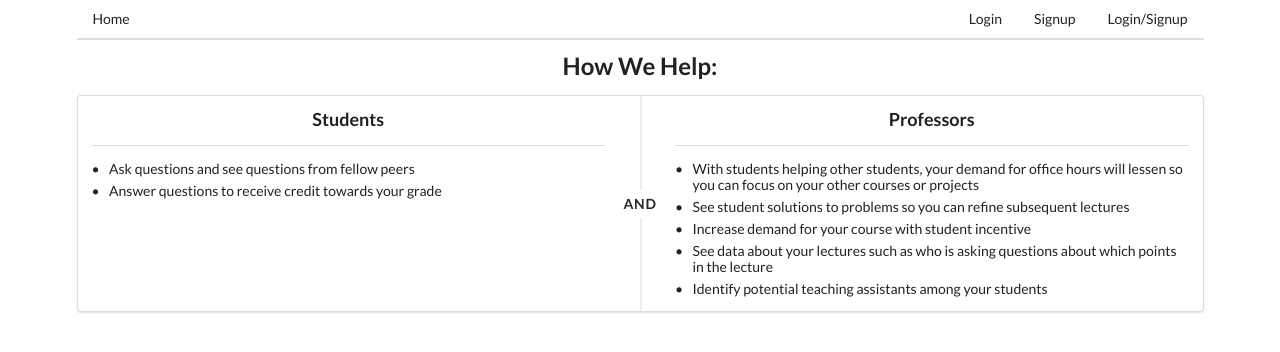
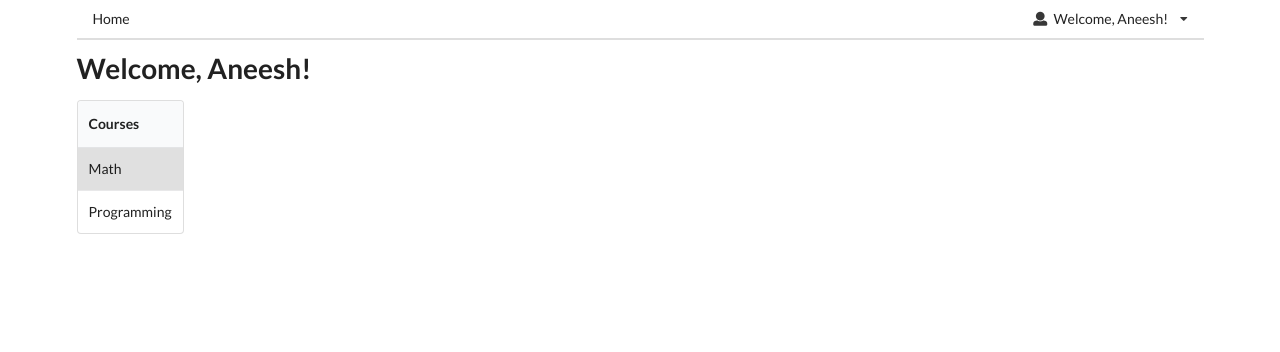
Before and after one commit to MLH-Sprint-1/mlh-sprint-1, a React (Create React App) app in the folder client/: page / in a window 1280 px wide. Shown: the top 352 px of the page. Built offline with nearby package versions, Linux system fonts and the light colour scheme.

Commit message:
Create Course List

```diff
--- a/client/src/components/App.js
+++ b/client/src/components/App.js
@@ -10,7 +10,7 @@ import Signin from './SignIn/Signin';
 const App = () => {
 
     // state for if user is logged in (initially set to false)
-    const [isLoggedIn, setIsLoggedIn] = useState(false);
+    const [isLoggedIn, setIsLoggedIn] = useState(true);
 
     // log in (also applies to signing up)
     const logIn = () => {
--- /dev/null
+++ b/client/src/components/Content/Course.js
@@ -0,0 +1,35 @@
+import React from 'react';
+
+const Course = ({ courseList, courseSelected, selectCourse }) => {
+
+    const courseElems = courseList.map(course => {
+        return (
+            <tr
+                key={course}
+                className={course===courseSelected ? 'active' : ''}
+                onClick={() => selectCourse(course)}
+                style={{'cursor': 'pointer'}}
+            >
+                <td>{course}</td>
+            </tr>
+        )
+    })
+    return (
+        <div>
+            <table className="ui collapsing celled table">
+                <thead>
+                    <tr>
+                        <th>
+                            Courses
+                        </th>
+                    </tr>
+                </thead>
+                <tbody>
+                    {courseElems}
+                </tbody>
+            </table>
+        </div>
+    );
+};
+
+export default Course;
--- a/client/src/components/Content/User.js
+++ b/client/src/components/Content/User.js
@@ -1,9 +1,20 @@
-import React from 'react';
+import React, { useState } from 'react';
+import Course from './Course';
 
 const User = () => {
+
+    // state for courses
+    const courses = ['Math', 'Programming'];
+    const [courseSelected, setCourseSelected] = useState(courses[0]);
+    // function to select course
+    const selectCourse = (course) => {
+        setCourseSelected(course);
+    };
+
     return (
         <div>
-            YOU ARE LOGGED IN
+            <h1 className="ui header">Welcome, Aneesh!</h1>
+            <Course courseList={courses} courseSelected={courseSelected} selectCourse={selectCourse} />
         </div>
     );
 };
```
